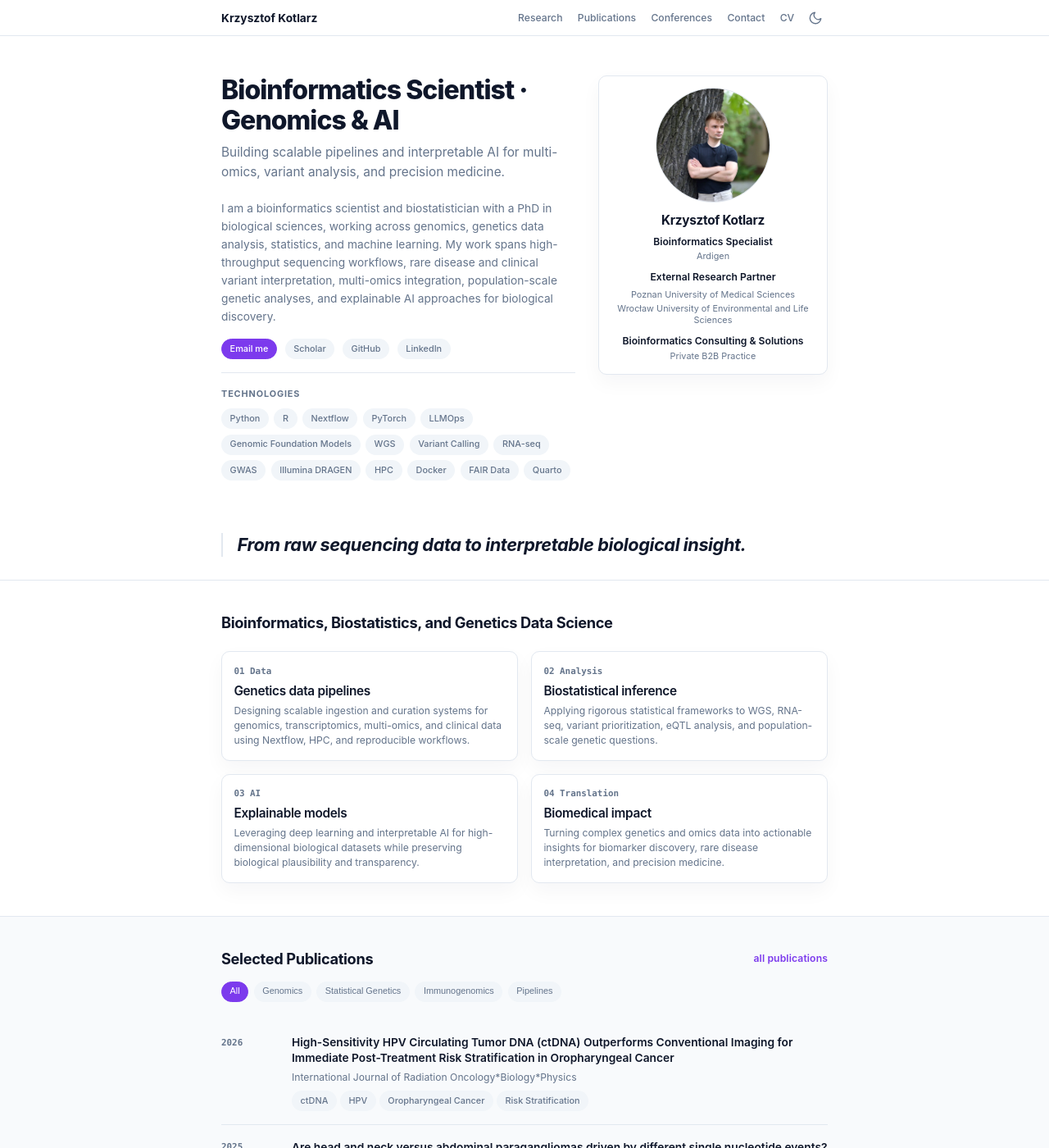
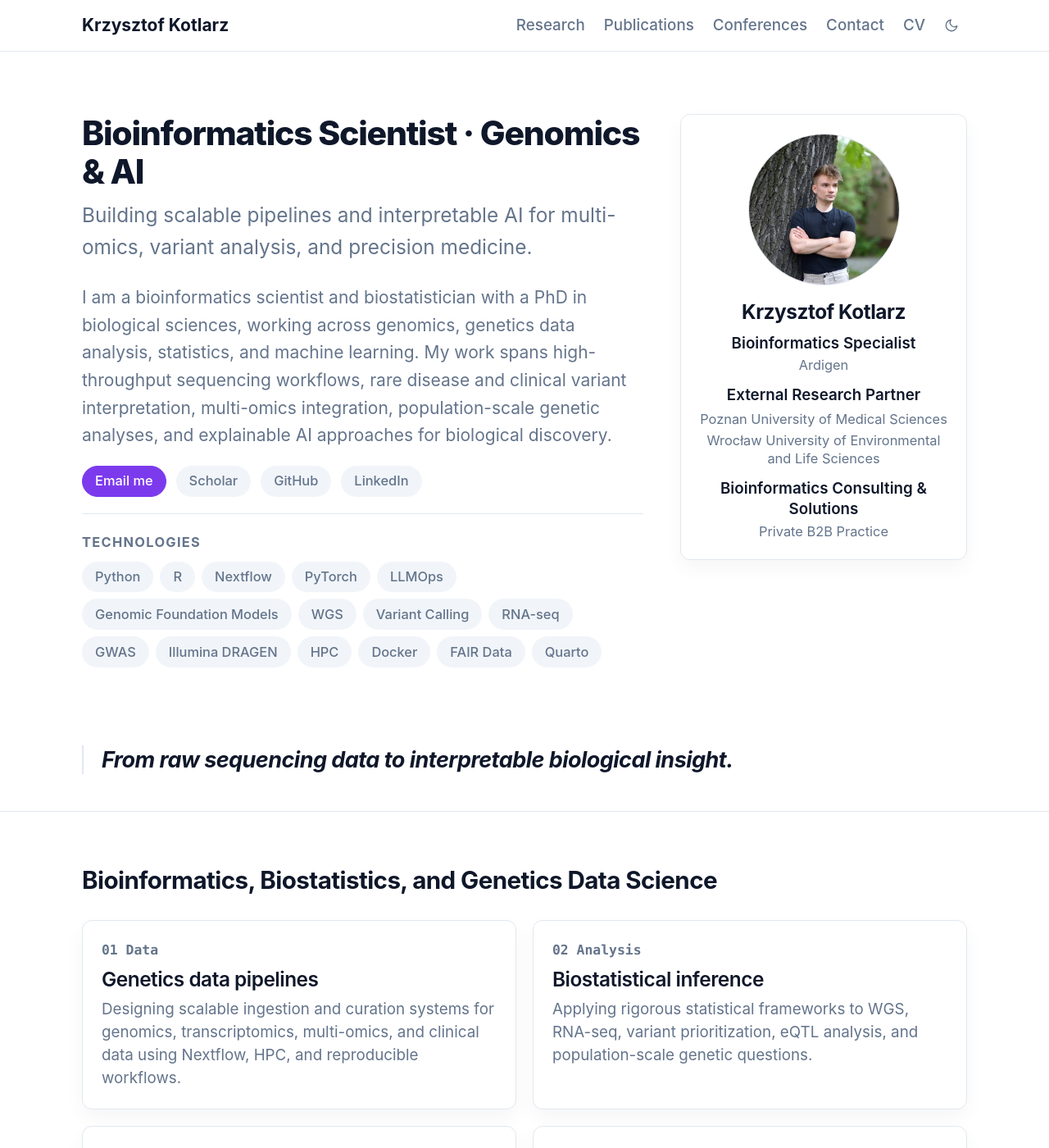
Before and after one commit to kotlarzkrzysztof/kotlarzkrzysztof.github.io, a Jekyll site: the page built from index.html, in a window 1280 px wide and 1400 px high. Shown: the whole window at 82% size. Built offline with Jekyll 4.4.1, drawn with Linux system fonts in a browser that asks for light colours.

Commit message:
Increase web-size

```diff
--- a/assets/css/style.css
+++ b/assets/css/style.css
@@ -16,8 +16,8 @@
   --tag-bg: #f1f5f9;
 
   /* Button / Pill Metrics */
-  --pill-padding-y: 0.3rem;
-  --pill-padding-x: 0.6rem;
+  --pill-padding-y: 0.38rem;
+  --pill-padding-x: 0.75rem;
   --pill-font-size: var(--font-size-xs);
 
   /* Fonts */
@@ -25,21 +25,21 @@
   --font-mono: ui-monospace, SFMono-Regular, Menlo, Monaco, Consolas, "Liberation Mono", monospace;
 
   /* Spacing Tokens */
-  --space-xxs: 0.25rem;
-  --space-xs: 0.5rem;
-  --space-sm: 0.75rem;
-  --space-md: 1rem;
-  --space-lg: 1.25rem;
-  --space-xl: 1.75rem;
-  --space-section: 2.5rem;
-  --space-container: 1.25rem;
-  --space-card: 0.9rem;
+  --space-xxs: 0.35rem;
+  --space-xs: 0.65rem;
+  --space-sm: 0.95rem;
+  --space-md: 1.25rem;
+  --space-lg: 1.6rem;
+  --space-xl: 2.25rem;
+  --space-section: 3.25rem;
+  --space-container: 1.5rem;
+  --space-card: 1.15rem;
 
   /* Radii & Containers */
-  --radius-sm: 8px;
-  --radius-md: 10px;
+  --radius-sm: 9px;
+  --radius-md: 12px;
   --radius-pill: 9999px;
-  --content-width: 780px;
+  --content-width: 1140px;
 
   /* Card Surfaces */
   --card-bg: #ffffff;
@@ -47,14 +47,14 @@
   --shadow-soft: 0 10px 24px rgba(15, 23, 42, 0.04);
 
   /* Typography Scale */
-  --font-size-xs: 0.68rem;
-  --font-size-sm: 0.76rem;
-  --font-size-md: 0.86rem;
-  --font-size-lg: 0.96rem;
-  --font-size-xl: 1.14rem;
-  --font-size-xxl: 1.8rem;
-  --font-size-hero: clamp(1.58rem, 2.5vw, 2.08rem);
-  --font-size-banner: clamp(1.15rem, 1.7vw, 1.5rem);
+  --font-size-xs: 0.82rem;
+  --font-size-sm: 0.94rem;
+  --font-size-md: 1.05rem;
+  --font-size-lg: 1.22rem;
+  --font-size-xl: 1.48rem;
+  --font-size-xxl: 2.2rem;
+  --font-size-hero: clamp(2rem, 3.2vw, 2.75rem);
+  --font-size-banner: clamp(1.35rem, 2.1vw, 1.75rem);
 }
 
 /* Dark Mode Overrides (applied via data-theme="dark" on <html>) */
@@ -82,6 +82,7 @@
 }
 
 html {
+  font-size: 125%;
   scroll-behavior: smooth;
   overflow-x: clip;
   max-width: 100%;
@@ -95,7 +96,7 @@ body {
   line-height: 1.6;
   overflow-x: clip;
   max-width: 100%;
-  padding-top: 52px;
+  padding-top: 74px;
   -webkit-font-smoothing: antialiased;
 }
 
@@ -148,7 +149,7 @@ img, iframe, video, table, pre, code {
   -webkit-backdrop-filter: blur(12px);
   border-bottom: 1px solid var(--border);
   z-index: 9999;
-  padding: 0.4rem 0;
+  padding: 0.55rem 0;
 }
 
 .nav-flex {
@@ -261,14 +262,19 @@ img, iframe, video, table, pre, code {
   color: var(--text-muted);
   line-height: 1;
   overflow: hidden;
+  outline: none;
   transition: background-color 0.15s ease, color 0.15s ease;
 }
 
 .icon-btn:hover,
-.icon-btn:focus,
 .icon-btn:focus-visible {
   background: var(--bg-subtle);
   color: var(--text-main);
+}
+
+.icon-btn:focus:not(:focus-visible) {
+  background: transparent;
+  outline: none;
 }
 
 .icon-btn svg {
@@ -308,7 +314,7 @@ img, iframe, video, table, pre, code {
    -------------------------------------------------------------------------- */
 .hero-grid {
   display: grid;
-  grid-template-columns: minmax(0, 1fr) 280px;
+  grid-template-columns: minmax(0, 1fr) 350px;
   gap: var(--space-xl);
   align-items: start;
   padding: var(--space-section) 0;
@@ -373,12 +379,12 @@ img, iframe, video, table, pre, code {
 }
 
 .hero-photo {
-  width: 140px;
-  height: 140px;
+  width: 185px;
+  height: 185px;
   border-radius: 50%;
   object-fit: cover;
   display: block;
-  margin: 0 auto 0.75rem;
+  margin: 0 auto 0.85rem;
   border: 1px solid var(--border);
 }
 
@@ -617,9 +623,9 @@ section:nth-of-type(even) {
    -------------------------------------------------------------------------- */
 .pub-row {
   display: grid;
-  grid-template-columns: 70px 1fr;
-  gap: 1rem;
-  padding: 1rem 0;
+  grid-template-columns: 85px 1fr;
+  gap: 1.25rem;
+  padding: 1.15rem 0;
   border-bottom: 1px solid var(--border);
 }
 
@@ -700,7 +706,7 @@ section:nth-of-type(even) {
 }
 
 .conference-content h3 {
-  font-size: var(--font-size-lg);
+  font-size: var(--font-size-md);
   font-weight: 600;
   margin-bottom: 0.2rem;
   letter-spacing: -0.01em;
```
